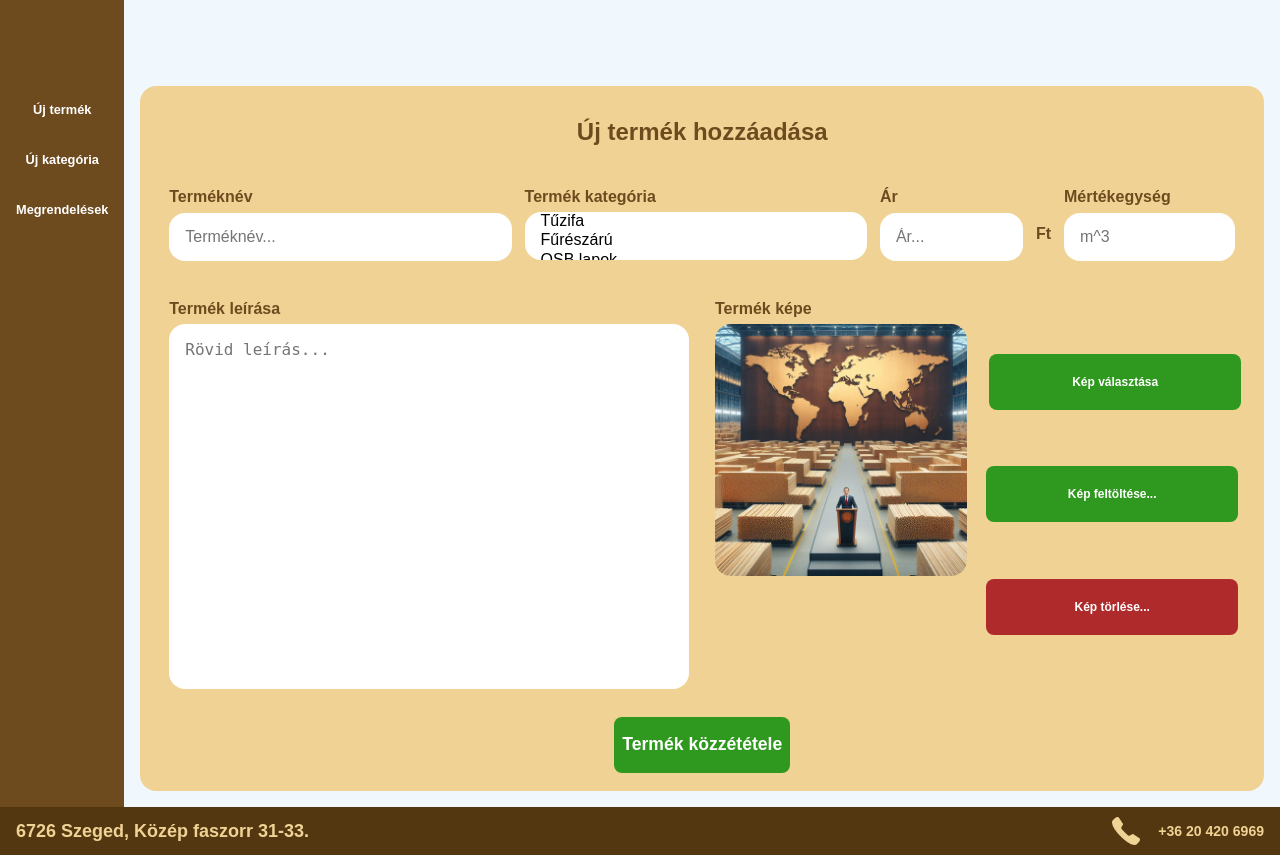
After one commit to alukacs03/webterv_projekt_2024, a PHP site: page /pages/admin/ujTermek.html in a window 1280 px wide. The commit adds this page. Run offline with PHP 8.4, Linux system fonts and the light colour scheme.

Commit message:
új termék oldal kész
Az új termék oldal elkészült, a CSS is nagyjából rendben van. A menüt kell majd megoldani.

```diff
--- a/pages/admin/admin.html
+++ b/pages/admin/admin.html
@@ -29,12 +29,12 @@
     <main>
         <nav id="sideNav">
             <ul class="sideMenu" id="adminSideNavMenu">
-                <li class="sideMenuItem"><a class="sideMenuLink" href="#">Új termék</a></li>
+                <li class="sideMenuItem"><a class="sideMenuLink" href="ujTermek.html">Új termék</a></li>
                 <li class="sideMenuItem"><a class="sideMenuLink" href="#">Új kategória</a></li>
                 <li class="sideMenuItem"><a class="sideMenuLink" href="#">Megrendelések</a></li>
             </ul>
         </nav>
-        <div id="adminMetricsWrapper">
+        <div class="adminMainWrapper" id="adminMetricsWrapper">
             <div class="metricsBox" id="metricTopLeft">
                 <p class="metricNumber">4</p>
                 <p class="metricText">új megrendelés</p>
--- /dev/null
+++ b/pages/admin/ujTermek.html
@@ -0,0 +1,106 @@
+<!DOCTYPE html>
+<html lang="hu">
+<head>
+    <meta charset="UTF-8">
+    <title>Rönklovagok - Admin</title>
+    <meta name="author" content="Lukács Ákos, Sándor Barnabás">
+    <meta name="keywords" content="fa, fa szállítás, faszállítás, tüzép, szeged, gyors, tüzifa">
+    <meta name="description" content="Rönklovagok Kft. gyors faszállítás olcsón">
+    <meta name="viewport" content="width=device-width, initial-scale=1.0">
+    <link rel="shortcut icon" href="../../pictures/profilepics/page_logo.png" type="image/x-icon">
+    <link rel="stylesheet" href="../../styles/global_style.css">
+    <link rel="stylesheet" href="../../styles/admin_style.css">
+    <script src="../../js/script.js" defer></script>
+</head>
+<body>
+    <header id="pageHeader">
+        <nav class="menuBar" id="adminMenuBar">
+            <h3 id="adminTitle"><a href="admin.html">Rönklovagok Admin Felület</a></h3>
+            <ul class="menu" id="adminBackToPage">
+                <li class="menuItem"><a class="menuLink" href="../../index.html">Vissza az oldalra</a></li>
+            </ul>
+            <div class="hamburger">
+                <span class="bar"></span>
+                <span class="bar"></span>
+                <span class="bar"></span>
+            </div>
+        </nav>
+    </header>
+    <main>
+        <nav id="sideNav">
+            <ul class="sideMenu" id="adminSideNavMenu">
+                <li class="sideMenuItem"><a class="sideMenuLink" href="ujTermek.html">Új termék</a></li>
+                <li class="sideMenuItem"><a class="sideMenuLink" href="#">Új kategória</a></li>
+                <li class="sideMenuItem"><a class="sideMenuLink" href="#">Megrendelések</a></li>
+            </ul>
+        </nav>
+        <div class="adminMainWrapper formPageWrapper">
+            <form id="newProductForm" onsubmit="return false;" enctype="multipart/form-data" method="post">
+                <div id="newProductWrapper">
+                    <h2 class="formTitle">Új termék hozzáadása</h2>
+                    <div class="formWrapper" id="newProductFormWrapper">
+                        <div class="formTopRow">
+                            <div class="formTopRowField" id="formProdNameDiv">
+                                <p class="inputTitle">Terméknév</p>
+                                <input type="text" class="formInput" placeholder="Terméknév..." required>
+                            </div>
+                            <div class="formTopRowField" id="formProdCatDiv">
+                                <p class="inputTitle">Termék kategória</p>
+                                <select name="categorySelector" id="categorySelector" size="6" required>
+                                    <option value="tuzifa">Tűzifa</option>
+                                    <option value="tuzifa">Fűrészárú</option>
+                                    <option value="tuzifa">OSB lapok</option>
+                                    <option value="tuzifa">Karácsonyfa</option>
+                                    <option value="tuzifa">Fogpiszkáló</option>
+                                    <option value="tuzifa">Faszeg</option>
+                                </select>
+                            </div>
+                            <div class="formTopRowField">
+                                <p class="inputTitle">Ár</p>
+                                <div class="priceInputWrapper">
+                                    <input required type="number" min="0" placeholder="Ár..." class="formInput">
+                                    <p class="inputTitle">Ft</p>
+                                </div>
+                            </div>
+                            <div class="formTopRowField">
+                                <p class="inputTitle">Mértékegység</p>
+                                <input type="text" placeholder="m^3" class="formInput" required>
+                            </div>
+                        </div>
+                        <div class="formBottomRow">
+                            <div class="productDescWrapper">
+                                <label for="descInput" class="inputTitle">Termék leírása</label>
+                                <textarea name="descInput" id="descInput" cols="30" rows="10" class="descInput formInput" placeholder="Rövid leírás..." required></textarea>
+                            </div>
+                            <div class="productImgWrapper">
+                                <div class="productImgLeft">
+                                    <p class="inputTitle">Termék képe</p>
+                                    <div class="imgWrapper">
+                                        <img class="productImagePreview" src="../../pictures/aboutus_gallery/international_success.jpeg" alt="Termékkép">
+                                    </div>
+                                </div>
+                                <div class="productImgRight">
+                                    <div class="imgUploadBtnWrapper">
+                                        <label for="productImageInput" class="formButton">Kép választása</label>
+                                        <input type="file" name="productImageInput" id="productImageInput" accept="image/*">
+                                    </div>
+                                    <button id="imgUploadButton" class="formButton">Kép feltöltése...</button>
+                                    <button id="imgDeleteButton" class="formButton redButton">Kép törlése...</button>
+                                </div>
+                            </div>
+                        </div>
+                    </div>
+                    <button id="newProductButton" class="formSubmitButton" type="submit">Termék közzététele</button>
+                </div>
+            </form>
+        </div>
+    </main>
+    <footer id="pageFooter">
+        <h2 id="location">6726 Szeged, Közép faszorr 31-33.</h2>
+        <div id="footerPhone">
+            <img id ="phoneImage" src="../../pictures/phone.png" alt="Telefon">
+            <h3 id="phoneNumber">+36 20 420 6969</h3>
+        </div>
+    </footer>
+</body>
+</html>
--- a/pages/regisztracio.html
+++ b/pages/regisztracio.html
@@ -64,7 +64,7 @@
                 <button id="regButton">Regisztráció</button>
                 <div id="singIn">
                     <p class="singInText">Már van fiókod?</p>
-                    <a href="bejelentekezes.html" id="singInLink">Bejelentkezés →</a>
+                    <a href="bejelentkezes.html" id="singInLink">Bejelentkezés →</a>
                 </div>
             </form>
         </div>
--- a/styles/admin_style.css
+++ b/styles/admin_style.css
@@ -1,3 +1,7 @@
+/*
+    Főoldal
+*/
+
 :root {
     --adminMainGridMargin: 2vh;
 }
@@ -30,7 +34,6 @@ main {
     display: flex;
     flex-direction: column;
     gap: 2rem;
-
 }
 
 .sideMenuLink {
@@ -40,17 +43,20 @@ main {
 }
 
 .menuLink {
-    font-size: 2vh;
+    font-size: 3vh;
 }
 
 #adminTitle {
     color: white;
 }
 
-#adminMetricsWrapper {
+.adminMainWrapper {
     width: 100%;
     height: 100%;
     padding-top: 70px;
+}
+
+#adminMetricsWrapper {
     display: grid;
     grid-template-columns: 1fr 1fr;
     grid-template-rows: 1fr 1fr;
@@ -94,3 +100,284 @@ main {
     margin: 0 var(--adminMainGridMargin) var(--adminMainGridMargin) 0;
     background-color: var(--button-color);
 }
+
+
+/*
+    Új termék
+*/
+
+.formPageWrapper {
+    display: flex;
+    justify-content: center;
+    align-items: center;
+    box-sizing: border-box;
+    padding: calc(70px + 1rem) 1rem 1rem 1rem;
+}
+
+#newProductForm {
+    display: flex;
+    justify-content: center;
+    align-items: center;
+    box-sizing: border-box;
+    width: 100%;
+    height: 100%;
+    background-color: var(--light-colour);
+    border-radius: 1rem;
+    padding: 1vw;
+}
+
+#newProductWrapper {
+    width: 100%;
+    height: auto;
+    display: grid;
+    box-sizing: border-box;
+    grid-template-columns: 1fr;
+    grid-template-rows: 1fr 8fr 1fr;
+    gap: 0.5vw;
+    justify-items: center;
+    align-items: center;
+}
+
+.formSubmitButton, .formButton {
+    display: flex;
+    justify-content: center;
+    align-items: center;
+    margin: 3px;
+    padding: 0;
+    color: white;
+    font-weight: bold;
+    font-size: 2.2vh;
+    width: 22vh;
+    height: 7vh;
+    background-color: var(--button-color);
+    border: none;
+    border-radius: 0.5rem;
+    transition: 0.2s ease;
+}
+
+.formSubmitButton:hover, .formButton:hover {
+    width: calc(22vh + 6px);
+    height: calc(7vh + 6px);
+    margin: 0px;
+    box-shadow: 0.3vh 0.3vh 0.5vh black;
+    cursor: pointer;
+}
+
+.formTitle {
+    color: var(--dark-green);
+    font-size: 3vh;
+}
+
+.inputTitle {
+    font-weight: bold;
+    color: var(--dark-green);
+    font-size: 2vh;
+    margin-bottom: 0.5vw;
+}
+
+.formWrapper {
+    box-sizing: border-box;
+    display: grid;
+    grid-template-rows: 1fr 4fr;
+    width: 100%;
+    height: 100%;
+    justify-items: center;
+    align-items: center;
+    gap: 0.5vw;
+    padding: 0;
+}
+
+.formTopRow {
+    width: 100%;
+    height: 100%;
+    display: grid;
+    grid-template-columns: 2fr 2fr 1fr 1fr;
+    grid-template-rows: 1fr;
+    text-align: left;
+    align-items: center;
+    justify-content: center;
+    gap: 1vw;
+    padding: 1rem;
+}
+
+.formBottomRow {
+    display: grid;
+    justify-items: center;
+    align-items: center;
+    width: 100%;
+    height: 100%;
+    grid-template-columns: 1fr 1fr;
+    gap: 2vw;
+    padding: 1rem;
+}
+
+.priceInputWrapper {
+    display: flex;
+    align-items: center;
+    justify-content: center;
+    gap: 1vw;
+    height: 100%;
+}
+
+.productDescWrapper {
+    width: 100%;
+    height: 100%;
+    display: flex;
+    flex-direction: column;
+    text-align: left;
+}
+
+.descInput {
+    height: 100% !important;
+    resize: none;
+    padding-top: 1rem;
+}
+
+.formInput, #categorySelector {
+    width: 100%;
+    height: 3rem;
+    border: none;
+    outline: none;
+    border-radius: 1rem;
+    padding-left: 1rem;
+    font-size: 2vh;
+}
+
+.productImgWrapper {
+    width: 100%;
+    height: 100%;
+    display: grid;
+    grid-template-columns: 1fr 1fr;
+    gap: 1rem;
+}
+
+.productImgLeft {
+    width: 100%;
+    height: 100%;
+    display: flex;
+    flex-direction: column;
+    justify-content: start;
+    text-align: left;
+}
+
+.productImagePreview {
+    width: 100%;
+    border-radius: 1rem;
+}
+
+.productImgRight {
+    padding-bottom: 0;
+    display: flex;
+    flex-direction: column;
+    flex-wrap: wrap;
+    justify-content: space-evenly;
+    align-items: center;
+}
+
+.imgUploadBtnWrapper, .formButton, .formButton:hover {
+    width: 100%;
+    font-size: 1.5vh;
+}
+
+.redButton {
+    background-color: var(--red);
+}
+
+#productImageInput {
+    display: none;
+}
+
+
+@media (max-width: 1100px) {
+    .formWrapper {
+        box-sizing: border-box;
+        display: grid;
+        grid-template-rows: auto auto;
+        width: 100%;
+        height: 100%;
+        justify-items: center;
+        align-items: center;
+        gap: 0.5vw;
+    }
+
+    #newProductWrapper {
+        width: 100%;
+        height: 100%;
+        display: grid;
+        box-sizing: border-box;
+        grid-template-columns: 1fr;
+        grid-template-rows: auto 12fr auto;
+        gap: 1vw;
+        justify-items: center;
+        align-items: center;
+        padding: 1rem;
+    }
+
+    .formTopRow {
+        width: 100%;
+        height: 100%;
+        display: grid;
+        grid-template-rows: 1fr 1fr;
+        grid-template-columns: 1fr 1fr;
+        text-align: left;
+        align-items: center;
+        justify-content: center;
+        gap: 1vw;
+        padding: 1rem;
+    }
+}
+
+@media (max-width: 800px) {
+    .formWrapper {
+        box-sizing: border-box;
+        display: grid;
+        grid-template-rows: auto auto;
+        width: 100%;
+        height: 100%;
+        justify-items: center;
+        align-items: center;
+        gap: 0.5vw;
+    }
+
+    #newProductWrapper {
+        width: 100%;
+        height: fit-content;
+        display: grid;
+        box-sizing: border-box;
+        grid-template-columns: 1fr;
+        grid-template-rows: auto 12fr auto;
+        gap: 1vw;
+        justify-items: center;
+        align-items: center;
+        padding: 1rem;
+    }
+
+    .formTopRow {
+        width: 100%;
+        height: 100%;
+        display: grid;
+        grid-template-rows: 1fr 1fr 1fr;
+        grid-template-columns: 1fr 1fr;
+        text-align: left;
+        align-items: center;
+        justify-content: center;
+        gap: 1vw;
+        padding: 1rem;
+    }
+
+    #formProdNameDiv, #formProdCatDiv{
+        grid-column: span 2;
+    }
+
+    .formBottomRow {
+        display: grid;
+        justify-items: center;
+        align-items: center;
+        width: 100%;
+        height: 100%;
+        grid-template-columns: 1fr;
+        grid-template-rows: 1fr 1fr;
+        gap: 2vw;
+        padding: 1rem;
+    }
+}
```
Also changed, not shown: pages/admin/ujKategoria.html (added, +106 -0 lines).
